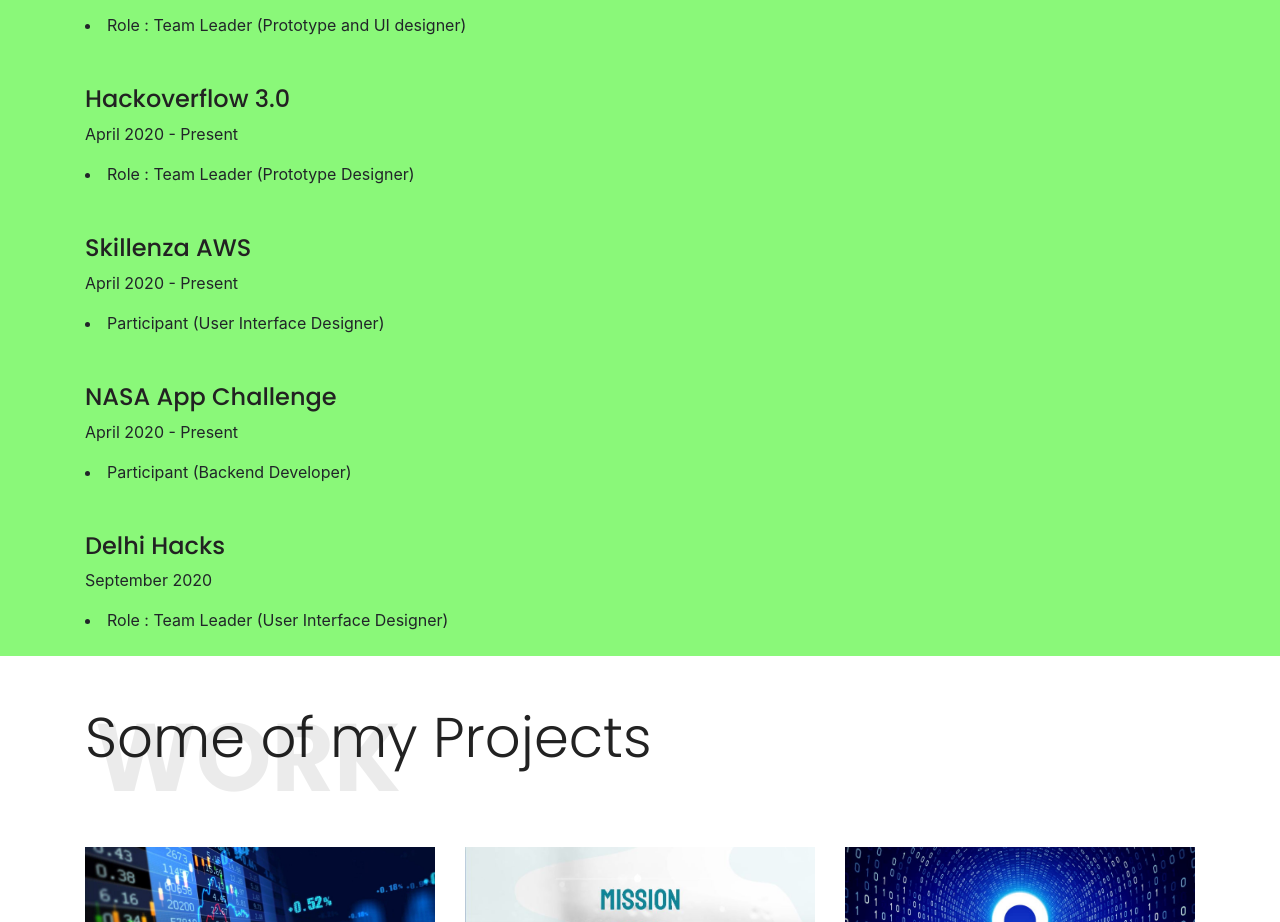
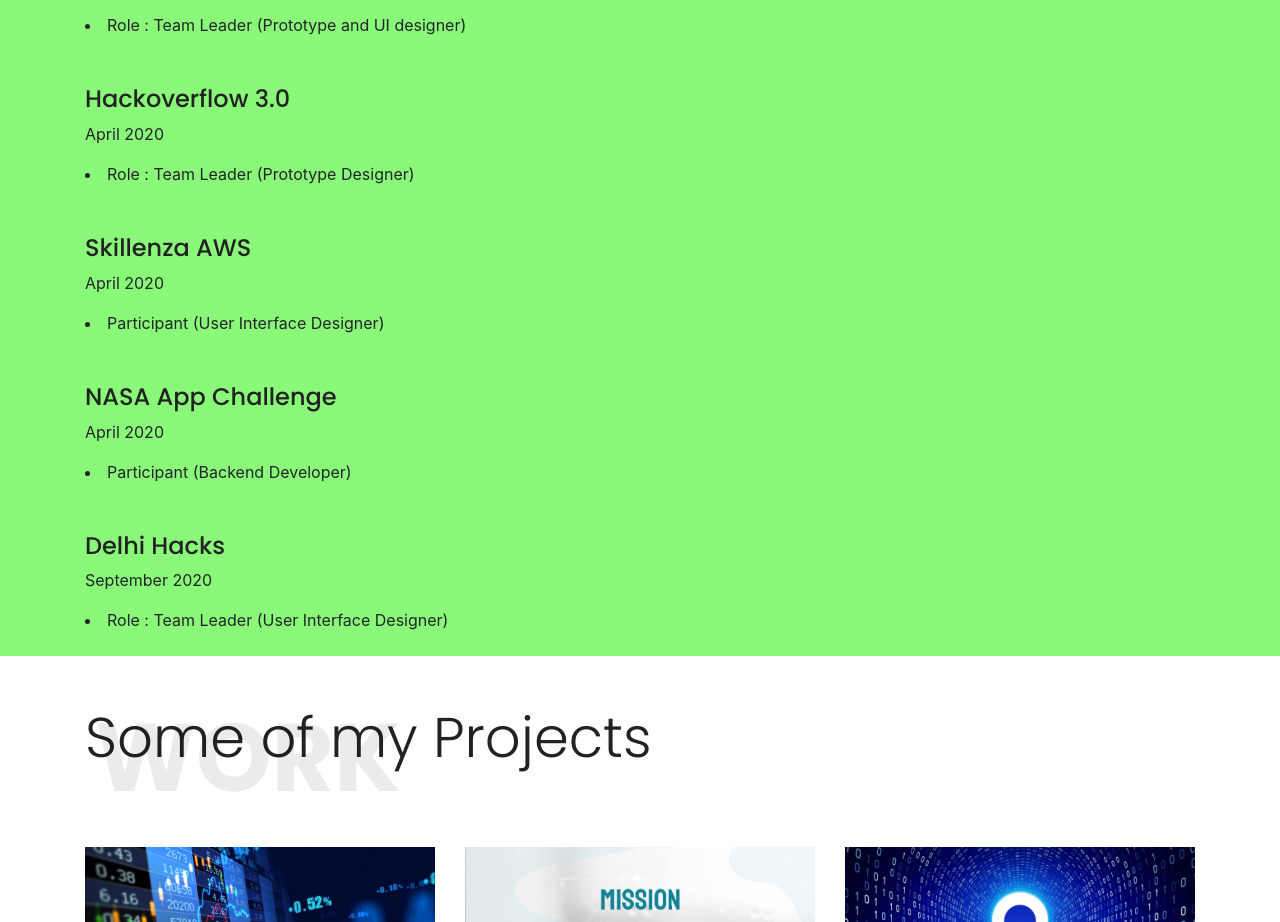
Before and after one commit to Aayush-hub/Aayush-Garg-Portfolio, a plain HTML site: page index.html in a window 1280 px wide. Shown: the part 3307-4229 px from the top of the page. Drawn offline with nearby package versions, Linux system fonts and the light colour scheme.

Commit message:
Update index.html

```diff
--- a/index.html
+++ b/index.html
@@ -215,7 +215,7 @@
                                 <h4>Hackoverflow 3.0</h4>
                             </div>
                             <div>
-                                <p>April 2020 - Present</p>
+                                <p>April 2020</p>
                             </div>
                             <div>
                                 <li>Role : Team Leader (Prototype Designer)</li>
@@ -226,7 +226,7 @@
                                 <h4>Skillenza AWS</h4>
                             </div>
                             <div>
-                                <p>April 2020 - Present</p>
+                                <p>April 2020 </p>
                             </div>
                             <div>
                                 <li>Participant (User Interface Designer)</li>
@@ -237,7 +237,7 @@
                                 <h4>NASA App Challenge</h4>
                             </div>
                             <div>
-                                <p>April 2020 - Present</p>
+                                <p>April 2020</p>
                             </div>
                             <div>
                                 <li>Participant (Backend Developer)</li>
```
